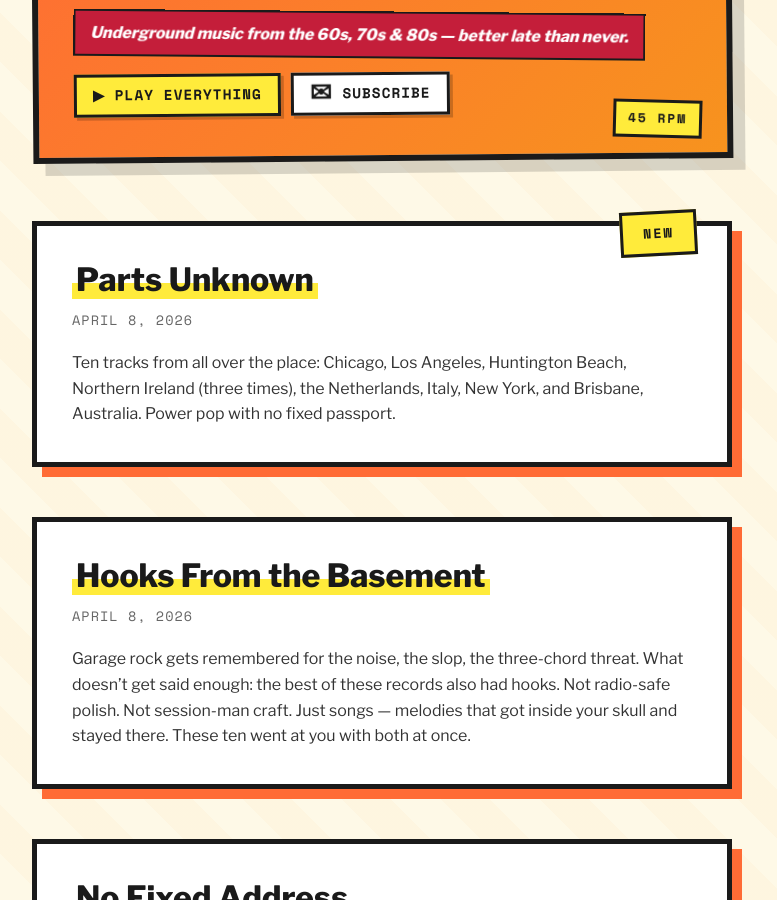
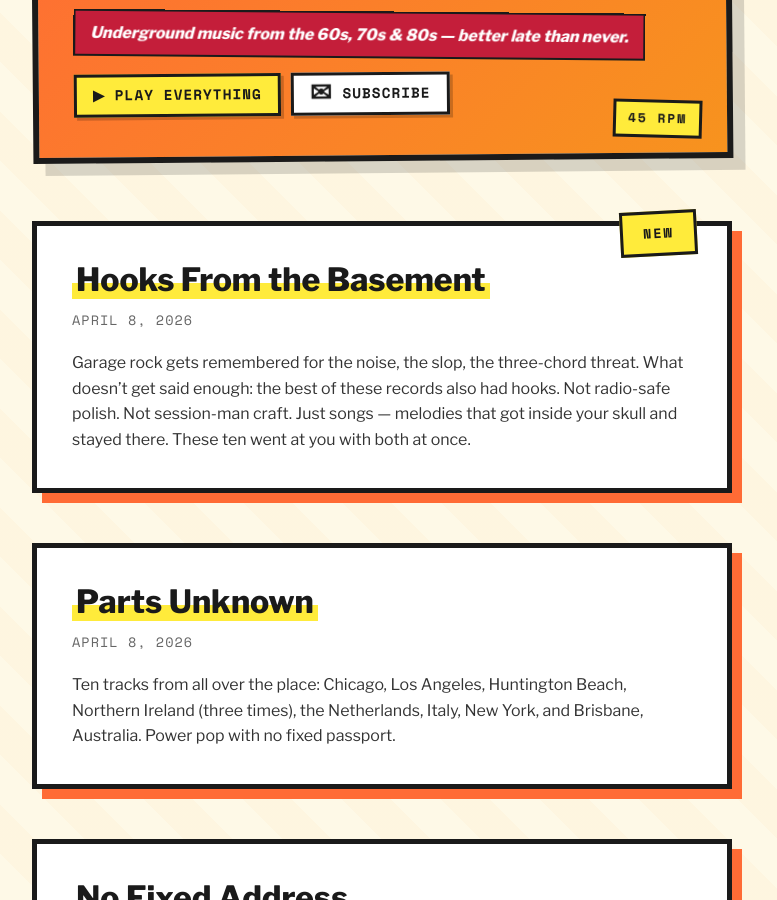
Before and after one commit to michaelgpearce/mike2000, a Jekyll site: the page built from index.html, in a window 1280 px wide and 900 px high, scrolled down 221 px. Shown: the whole window, without its empty margins (258-1035 px from the left). Built offline with Jekyll 4.4.1, drawn with Linux system fonts in a browser that asks for light colours; some of the changed lines change nothing that is shown.

Commit message:
Fix homepage order: 017 before 016

```diff
--- a/index.html
+++ b/index.html
@@ -3,14 +3,14 @@ layout: default
 ---
 <main>
   <article class="post-preview">
+    <h2><a href="posts/017-hooks-from-the-basement.html">Hooks From the Basement</a></h2>
+    <time>April 8, 2026</time>
+    <p>Garage rock gets remembered for the noise, the slop, the three-chord threat. What doesn&rsquo;t get said enough: the best of these records also had hooks. Not radio-safe polish. Not session-man craft. Just songs &mdash; melodies that got inside your skull and stayed there. These ten went at you with both at once.</p>
+  </article>
+  <article class="post-preview">
     <h2><a href="posts/016-parts-unknown.html">Parts Unknown</a></h2>
     <time>April 8, 2026</time>
     <p>Ten tracks from all over the place: Chicago, Los Angeles, Huntington Beach, Northern Ireland (three times), the Netherlands, Italy, New York, and Brisbane, Australia. Power pop with no fixed passport.</p>
-  </article>
-  <article class="post-preview">
-    <h2><a href="posts/017-hooks-from-the-basement.html">Hooks From the Basement</a></h2>
-    <time>April 8, 2026</time>
-    <p>Garage rock gets remembered for the noise, the slop, the three-chord threat. What doesn&rsquo;t get said enough: the best of these records also had hooks. Not radio-safe polish. Not session-man craft. Just songs &mdash; melodies that got inside your skull and stayed there. These ten went at you with both at once.</p>
   </article>
   <article class="post-preview">
     <h2><a href="posts/015-no-fixed-address.html">No Fixed Address</a></h2>
```
